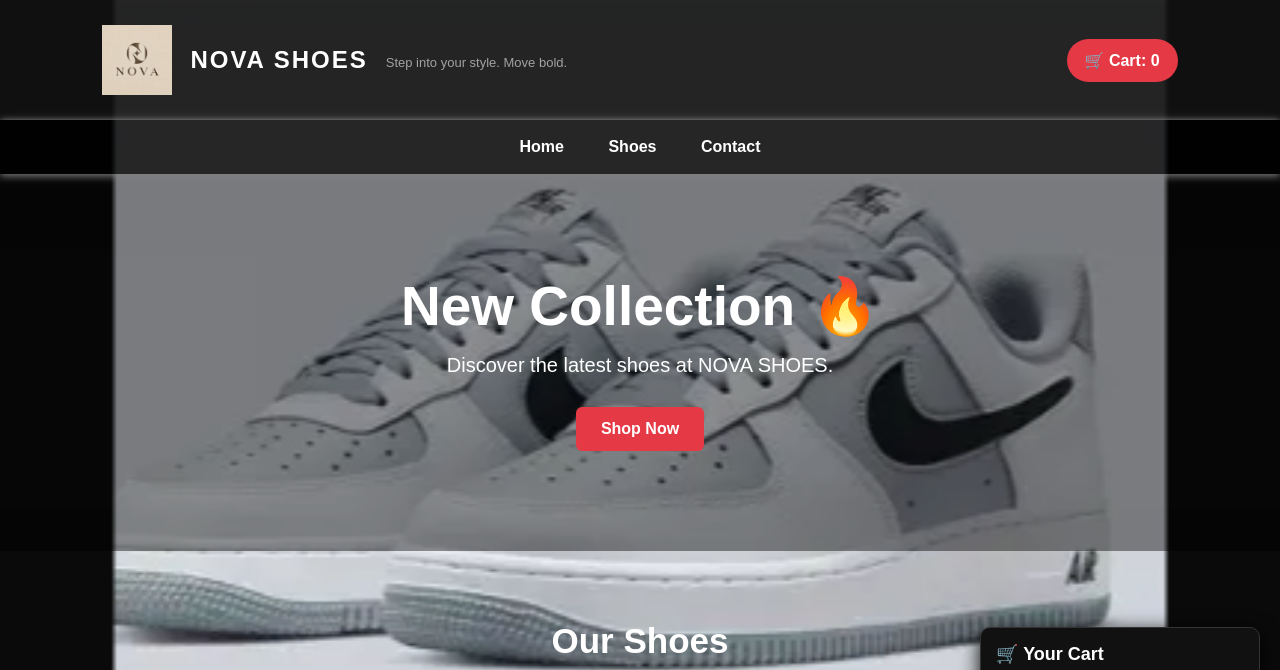
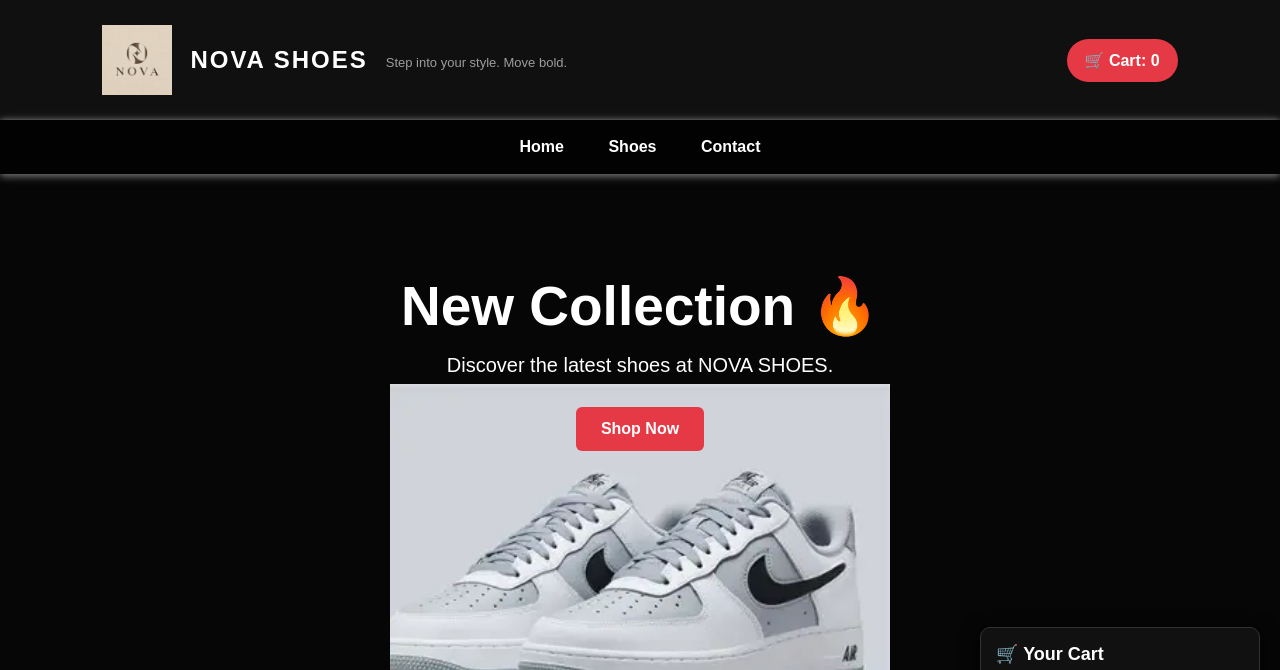
Before and after one commit to novada91/my-site-web, a plain HTML site: page index.html in a window 1280 px wide. Shown: the top 670 px of the page. Drawn offline with Linux system fonts and the light colour scheme.

Commit message:
Update style.css

```diff
--- a/style.css
+++ b/style.css
@@ -302,27 +302,20 @@
     background-color: #0a0a0a
 }
 body {
+    margin: 0;
     background-color: #0a0a0a;
     background-image: url("logo-nova.png");
-    background-size: 500px;
+    background-size: 400px;
     background-position: center;
     background-repeat: no-repeat;
     background-attachment: fixed;
 }
 
-body::after {
-    content: "";
-    position: fixed;
-    inset: 0;
+.hero {
+    position: relative;
+    min-height: 100vh;
     background-image: url("air-force.jpg");
-    background-size: contain;
+    background-size: 500px;
     background-position: center;
     background-repeat: no-repeat;
-    z-index: 0;
-    pointer-events: none;
 }
-
-body > * {
-    position: relative;
-    z-index: 1;
-}
```
